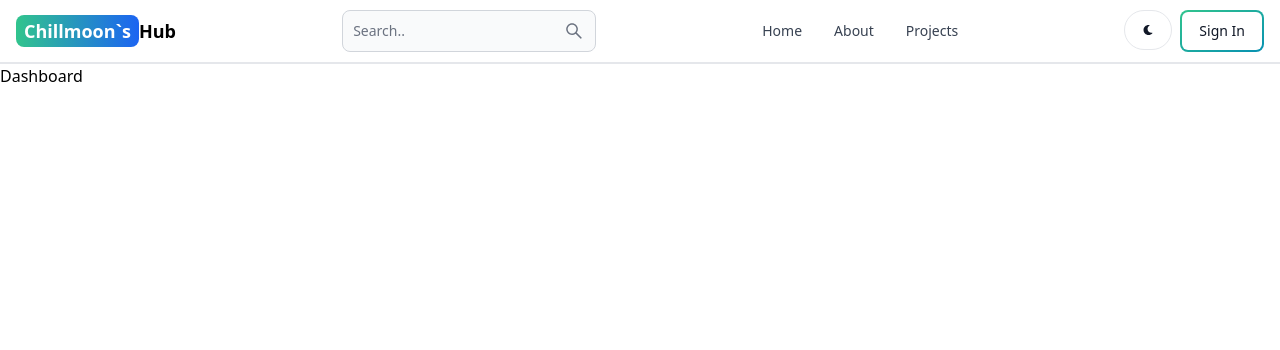
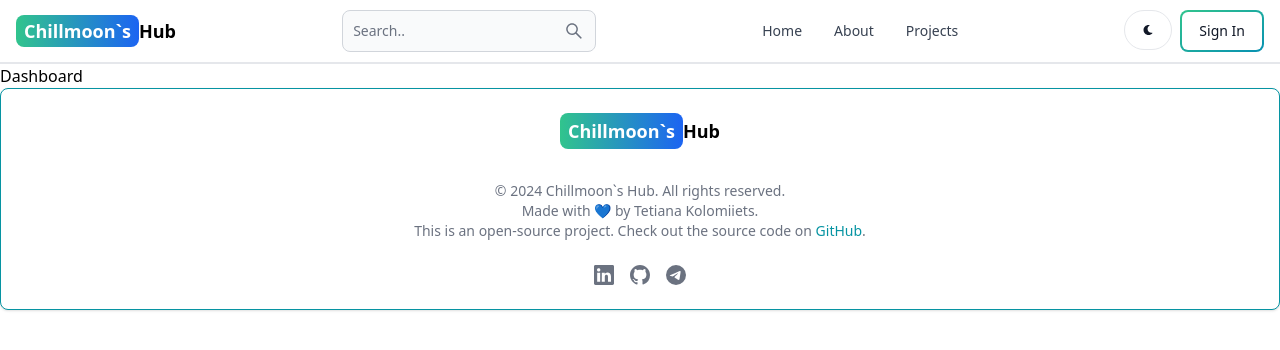
Before and after one commit to Chillmoon/chillmoons-hub, a React (Vite) app in the folder client/: page /dashboard in a window 1280 px wide. Shown: the top 350 px of the page. Built offline with nearby package versions, Linux system fonts and the light colour scheme.

Commit message:
Added Footer

```diff
--- a/client/src/App.jsx
+++ b/client/src/App.jsx
@@ -9,6 +9,7 @@ import SignUp from "./pages/SignUp";
 import Dashboard from "./pages/Dashboard";
 
 import Header from "./components/Header";
+import CustomFooter from "./components/Footer";
 
 export default function App() {
   return (
@@ -22,6 +23,7 @@ export default function App() {
         <Route path="/sign-up" element={<SignUp />} />
         <Route path="/dashboard" element={<Dashboard />} />
       </Routes>
+      <CustomFooter />
     </BrowserRouter>
   );
 }
--- /dev/null
+++ b/client/src/components/Footer.jsx
@@ -0,0 +1,60 @@
+import { Footer } from "flowbite-react";
+import React from "react";
+import { Link } from "react-router-dom";
+
+import { BsLinkedin, BsGithub, BsTelegram } from "react-icons/bs";
+
+export default function CustomFooter() {
+  return (
+    <Footer container className="border border-t-1 border-teal-500">
+      <div className="w-full max-w-7xl mx-auto">
+        <div className="flex flex-col items-center">
+          <div className="flex items-center mb-4">
+            <Link
+              to="/"
+              className="self-center whitespace-nowrap text-lg sm:text-lg font-semibold dark:text-white flex items-center"
+            >
+              <span className="px-2 py-1 bg-gradient-to-r from-green-400 to-blue-600 rounded-lg text-white">
+                Chillmoon`s
+              </span>
+              Hub
+            </Link>
+          </div>
+          <div className="text-center mt-4 text-sm text-gray-500 dark:text-gray-400">
+            <p>&copy; 2024 Chillmoon`s Hub. All rights reserved.</p>
+            <p>Made with 💙 by Tetiana Kolomiiets.</p>
+            <p>
+              This is an open-source project. Check out the source code on{" "}
+              <a
+                href="https://github.com/Chillmoon/chillmoons-hub"
+                target="_blank"
+                rel="noopener noreferrer"
+                className="text-teal-500 hover:underline"
+              >
+                GitHub
+              </a>
+              .
+            </p>
+          </div>
+          <div className="flex gap-4 justify-center mt-6">
+            <Footer.Icon
+              href="https://www.linkedin.com/in/tetiana-kolomiiets-210a841a6/"
+              icon={BsLinkedin}
+              target="_blank"
+            />
+            <Footer.Icon
+              href="https://github.com/Chillmoon"
+              icon={BsGithub}
+              target="_blank"
+            />
+            <Footer.Icon
+              href="https://t.me/Chillmoon"
+              icon={BsTelegram}
+              target="_blank"
+            />
+          </div>
+        </div>
+      </div>
+    </Footer>
+  );
+}
```
